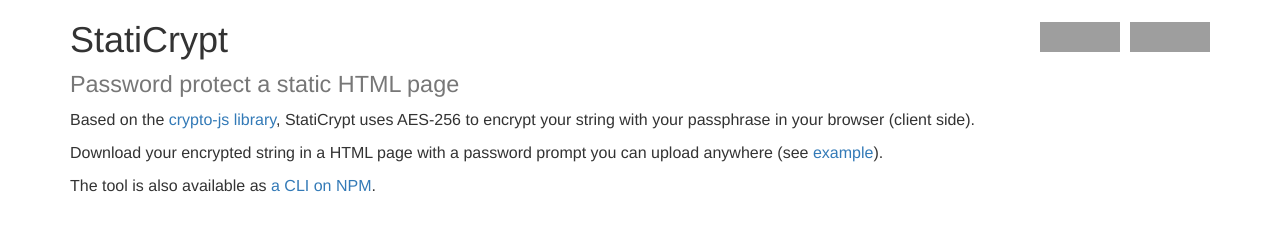
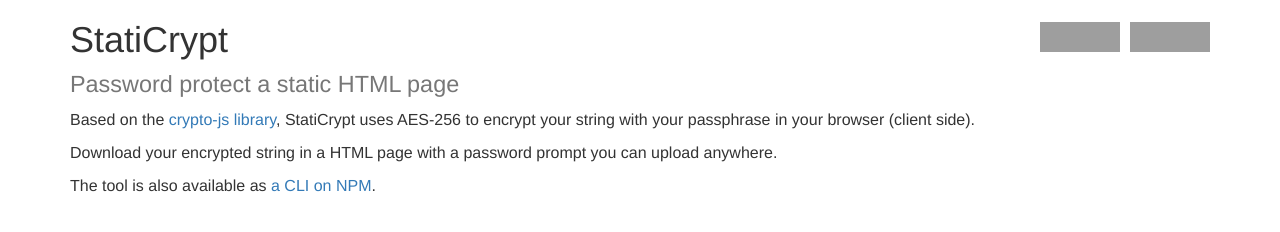
Before and after one commit to EstamelGG/jekyllencrypt.github.io, a plain HTML site: page index.html in a window 1280 px wide. Shown: the top 232 px of the page. Drawn offline with nearby package versions, Linux system fonts and the light colour scheme; grey boxes are pictures that could not be loaded; a script that the page names is missing.

Commit message:
Update index.html

```diff
--- a/index.html
+++ b/index.html
@@ -57,8 +57,7 @@
                 to encrypt your string with your passphrase in your browser (client side).
             </p>
             <p>
-                Download your encrypted string in a HTML page with a password prompt you can upload anywhere (see <a
-                    target="_blank" href="example.html">example</a>).
+                Download your encrypted string in a HTML page with a password prompt you can upload anywhere.
             </p>
             <p>
                 The tool is also available as <a href="https://npmjs.com/package/staticrypt">a CLI on NPM</a>.
```
